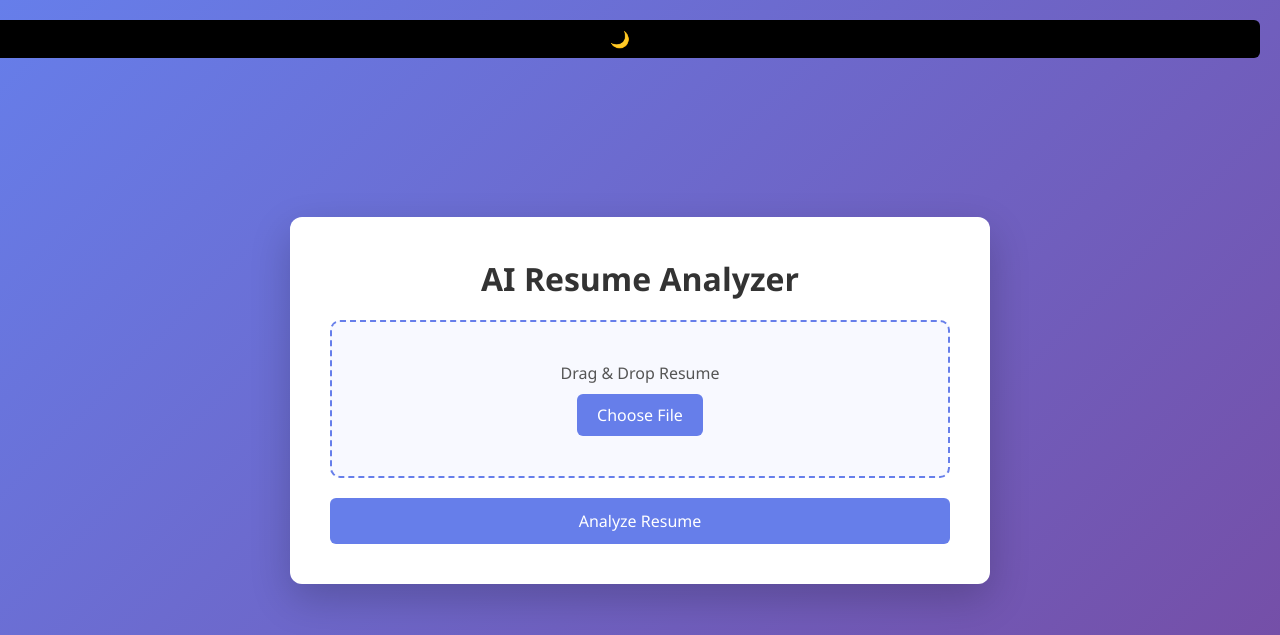
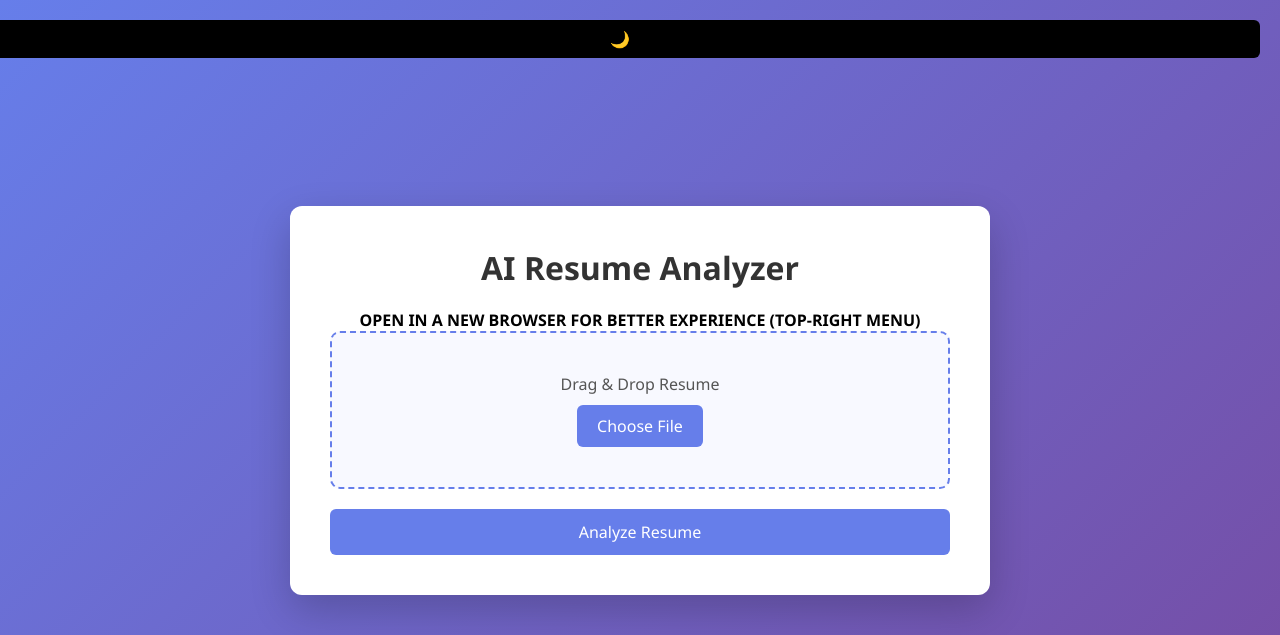
Before and after one commit to Amit931768/AI_Resume_Analyzer, a Flask app: page / in a window 1280 px wide. Shown: the top 635 px of the page. Run offline with Flask 3, Linux system fonts and the light colour scheme.

Commit message:
Added AI Resume Analyzer with download feature

```diff
--- a/templates/index.html
+++ b/templates/index.html
@@ -22,6 +22,7 @@
 <button class="dark-btn" onclick="toggleDarkMode()">🌙</button>
 
 <h1>AI Resume Analyzer</h1>
+<p class="note"><strong>OPEN IN A NEW BROWSER FOR BETTER EXPERIENCE (TOP-RIGHT MENU)</strong></p>
 
 <form action="/analyze" method="POST" enctype="multipart/form-data">
 
```
